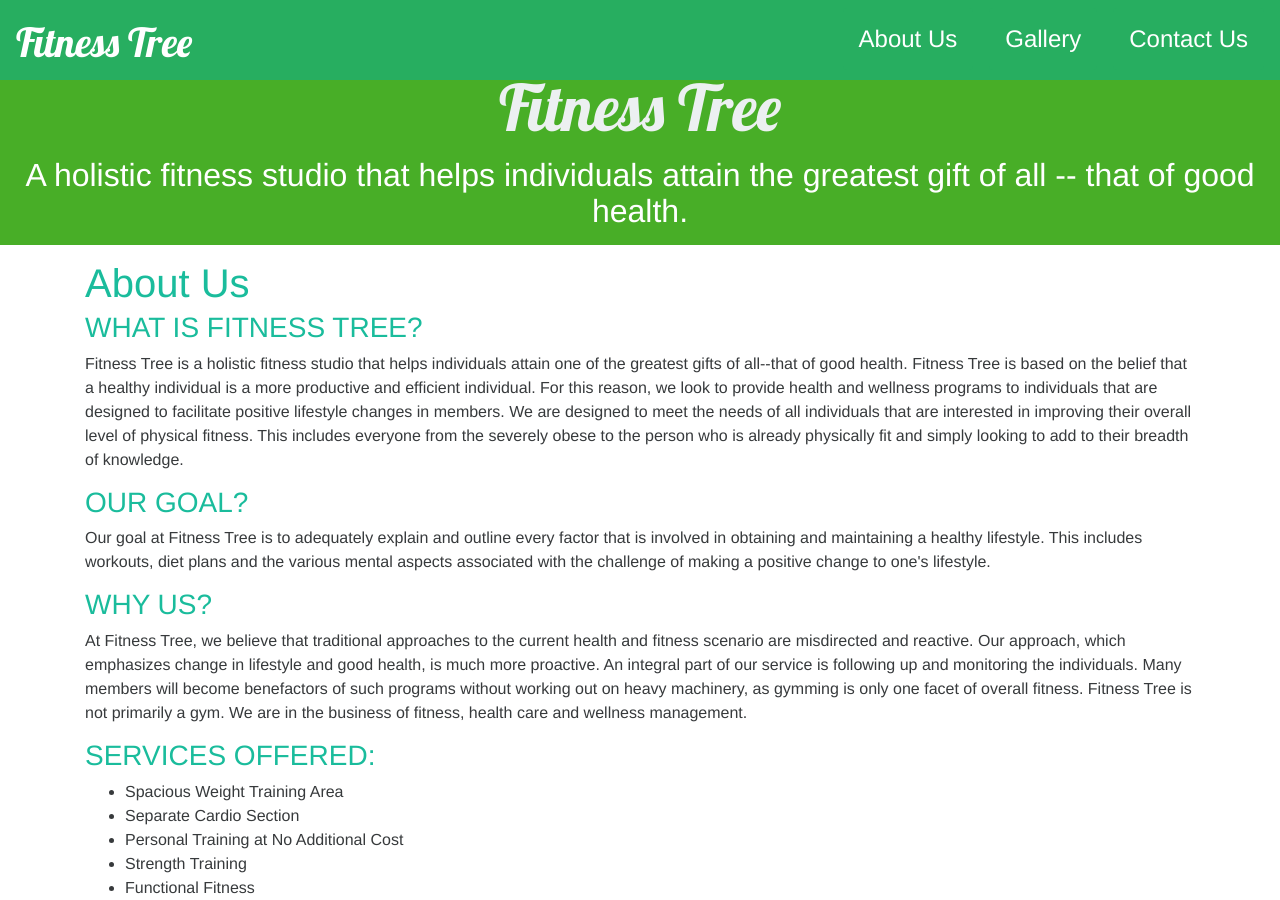
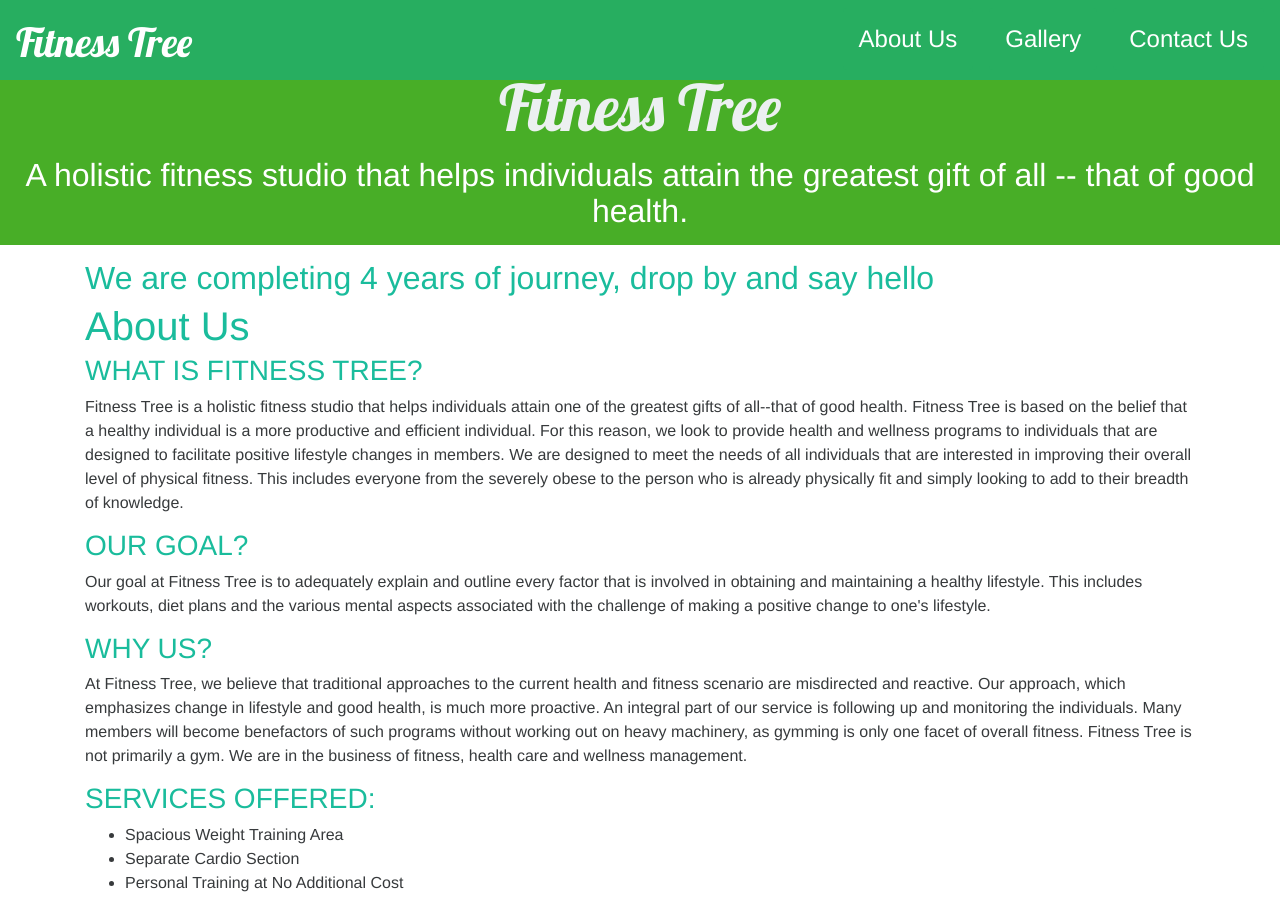
Before and after one commit to ja1sh/fitnesstree, a Jekyll site: the page built from index.html, in a window 1280 px wide and 900 px high, scrolled down 376 px. Built offline with Jekyll 4.4.1, drawn with Linux system fonts in a browser that asks for light colours; nearby versions of some CDN libraries.

Commit message:
4 years 1.1

```diff
--- a/_includes/about.html
+++ b/_includes/about.html
@@ -1,6 +1,8 @@
 <section class="container container-about">
     <div class="row">
         <div class="col-md-12">
+            <h2>We are completing 4 years of journey, drop by and say hello<h2>
+
             <h1>About Us</h1>
         </div>
         <div class="col-sm-12">
```
